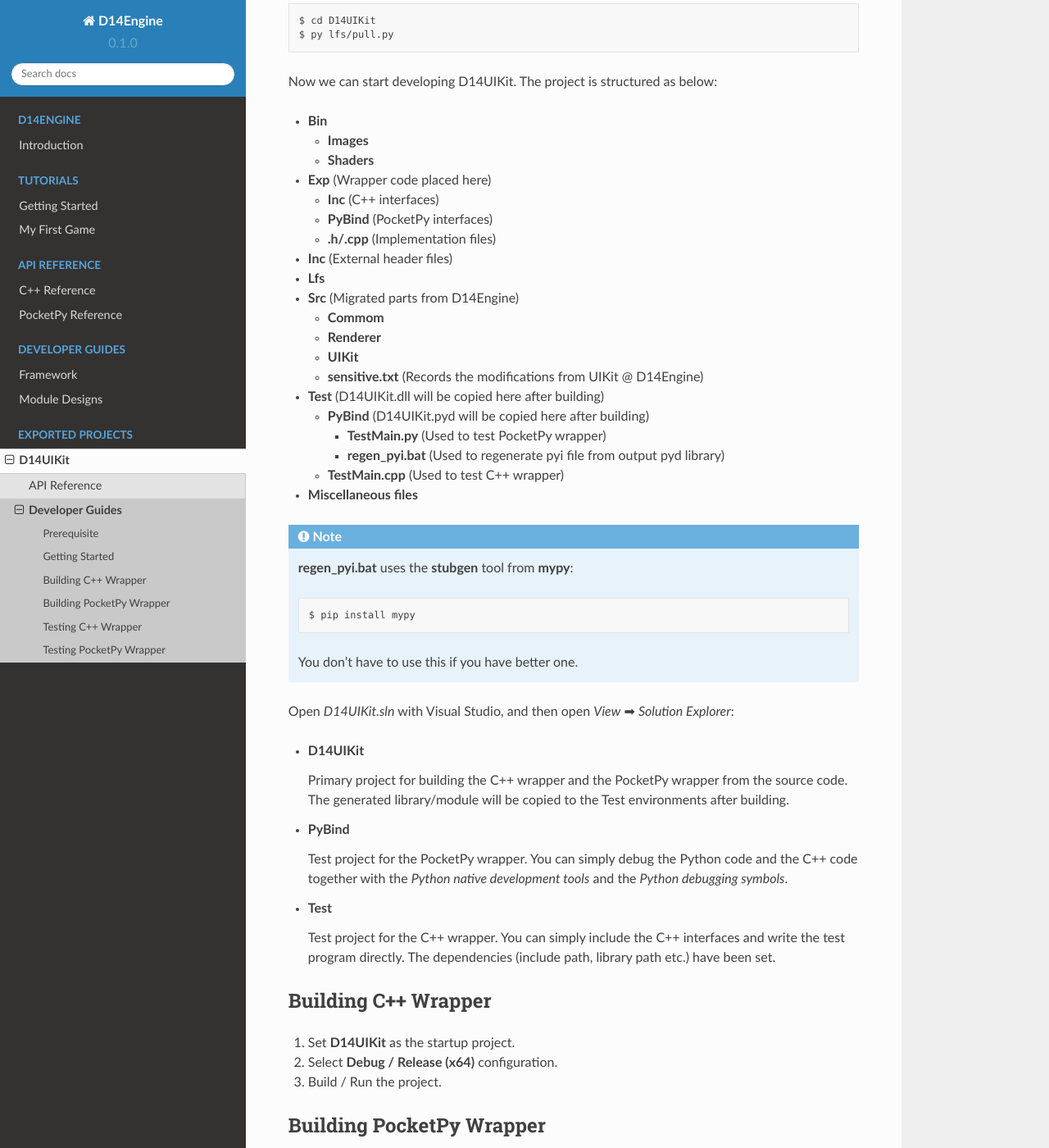
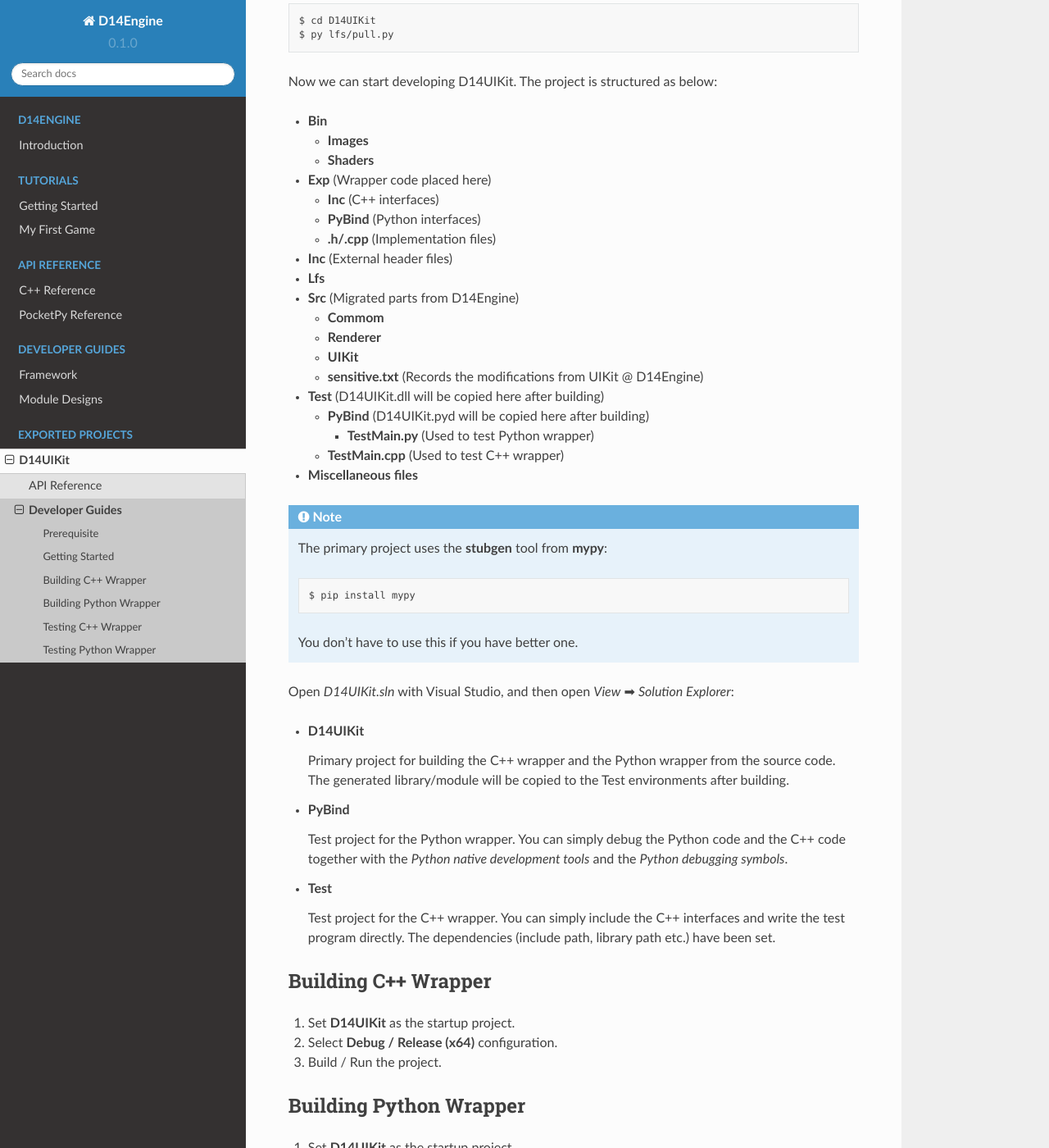
Before and after one commit to yiyaowen/D14Engine.Docs, a Sphinx documentation site: the page built from docs/exp_proj/dev/index.rst, in a window 1280 px wide and 1400 px high, scrolled down 1073 px. Shown: the whole window at 82% size. Built offline with Sphinx 7.4.7 and the Read the Docs theme 2.0.0, drawn with Linux system fonts in a browser that asks for light colours; some of the changed text lies outside the part shown.

Commit message:
Update documentation

```diff
--- a/docs/exp_proj/dev/index.rst
+++ b/docs/exp_proj/dev/index.rst
@@ -7,14 +7,14 @@
 D14UIKit is developed with `Visual Studio`_ toolchain, these necessary workloads should be installed with Visual Studio Installer before getting started (community version is enough):
 
 * C++ wrapper: **C++ Desktop Development** (compiler, linker and SDK etc.)
-* PocketPy wrapper: **Python Development** and *Python native development tools*.
+* Python wrapper: **Python Development** and *Python native development tools*.
 
 For more information about the mixed-programming of C++ and Python in Visual Studio, please see this article from MSDN: `Write C++ extensions for Python in Visual Studio`_.
 
 To make D14UIKit a wrapper of UIKit @ D14Engine, these basic techniques are used:
 
 * C++ wrapper: `pimpl idiom`_, used to minimize coupling and separate interfaces.
-* PocketPy wrapper: `pybind11`_, used to export C++ code to Python compatible Dll.
+* Python wrapper: `pybind11`_, used to export C++ code to Python compatible Dll.
 
 Basically, D14UIKit is migrated from the Common, Renderer and UIKit parts of D14Engine with some necessary modifications, which are recorded in **Src/sensitive.txt**. A new directory **Exp** is created at the root path of the migrated project, and the wrapper code is placed there.
 
@@ -57,7 +57,7 @@
 * **Exp** (Wrapper code placed here)
 
   * **Inc** (C++ interfaces)
-  * **PyBind** (PocketPy interfaces)
+  * **PyBind** (Python interfaces)
   * **.h/.cpp** (Implementation files)
 
 * **Inc** (External header files)
@@ -73,8 +73,7 @@
 
   * **PyBind** (D14UIKit.pyd will be copied here after building)
 
-    * **TestMain.py** (Used to test PocketPy wrapper)
-    * **regen_pyi.bat** (Used to regenerate pyi file from output pyd library)
+    * **TestMain.py** (Used to test Python wrapper)
 
   * **TestMain.cpp** (Used to test C++ wrapper)
 
@@ -82,7 +81,7 @@
 
 .. note::
 
-   **regen_pyi.bat** uses the **stubgen** tool from **mypy**:
+   The primary project uses the **stubgen** tool from **mypy**:
 
    .. sourcecode:: bat
 
@@ -94,11 +93,11 @@
 
 * **D14UIKit**
 
-  Primary project for building the C++ wrapper and the PocketPy wrapper from the source code. The generated library/module will be copied to the Test environments after building.
+  Primary project for building the C++ wrapper and the Python wrapper from the source code. The generated library/module will be copied to the Test environments after building.
 
 * **PyBind**
 
-  Test project for the PocketPy wrapper. You can simply debug the Python code and the C++ code together with the *Python native development tools* and the *Python debugging symbols*.
+  Test project for the Python wrapper. You can simply debug the Python code and the C++ code together with the *Python native development tools* and the *Python debugging symbols*.
 
 * **Test**
 
@@ -114,7 +113,7 @@
 2. Select **Debug / Release (x64)** configuration.
 3. Build / Run the project.
 
-Building PocketPy Wrapper
+Building Python Wrapper
 -------------------------
 
 1. Set **D14UIKit** as the startup project.
@@ -162,7 +161,7 @@
 
 4. Build / Run the project.
 
-Testing PocketPy Wrapper
+Testing Python Wrapper
 ------------------------
 
 1. Set **PyBind** as the startup project.
@@ -181,7 +180,7 @@
 
 .. note::
 
-   Before debugging the PocketPy wrapper:
+   Before debugging the Python wrapper:
 
    1. Install the `debugging symbols`_ for Python interpreter.
    2. Check *Debug* ➡ *Enable native code debugging* option.
```
